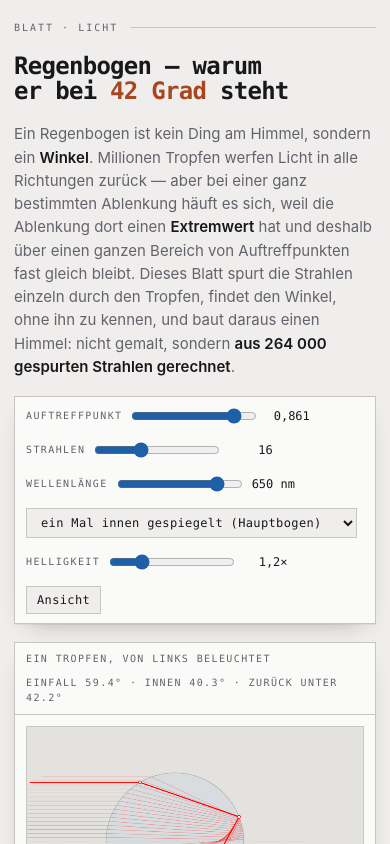
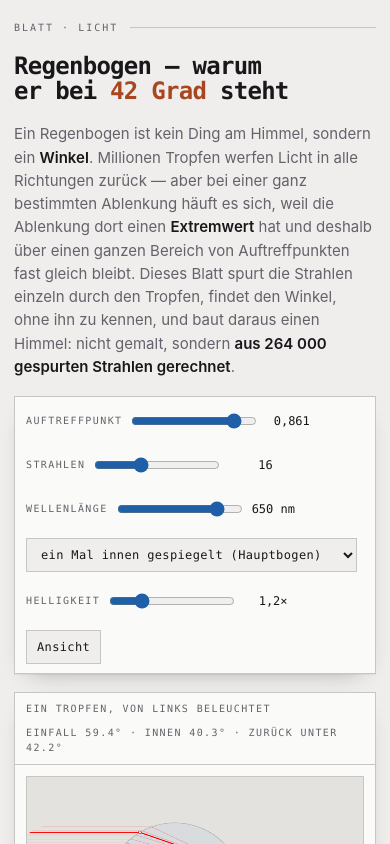
Before and after one commit to ssims437/regenbogen, a plain HTML site: page index.html in a window 390 px wide. Shown: the top 844 px of the page. Drawn offline with Linux system fonts and the light colour scheme.

Commit message:
Schmalschirm, Klickflaechen und Kontrast nachgezogen

```diff
--- a/index.html
+++ b/index.html
@@ -112,6 +112,16 @@
   @media (min-width: 1500px) { .blatt { max-width: 1360px; } }
   @media (min-width: 1800px) { .blatt { max-width: 1560px; } }
   @media (min-width: 2200px) { .blatt { max-width: 1800px; } }
+
+  /* PFLEGE: schmalschirm */
+  @media (max-width: 700px) {
+    table { display: block; max-width: 100%; overflow-x: auto; }
+    select, input[type=text], input[type=number], input[type=search] { max-width: 100%; }
+  }
+
+  /* PFLEGE: klickflaechen */
+  button, select { min-height: 34px; }
+  input[type=range] { height: 26px; }
 </style>
 </head>
 <body>
```
